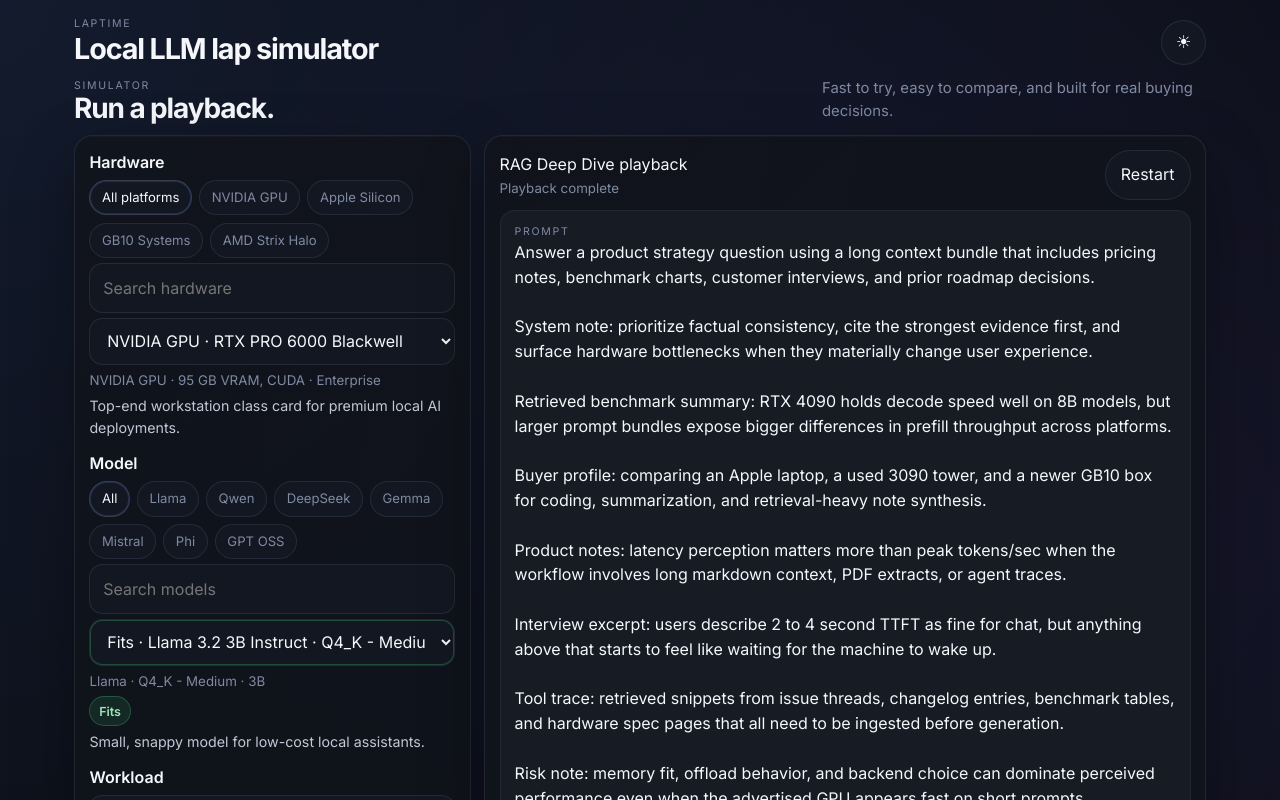
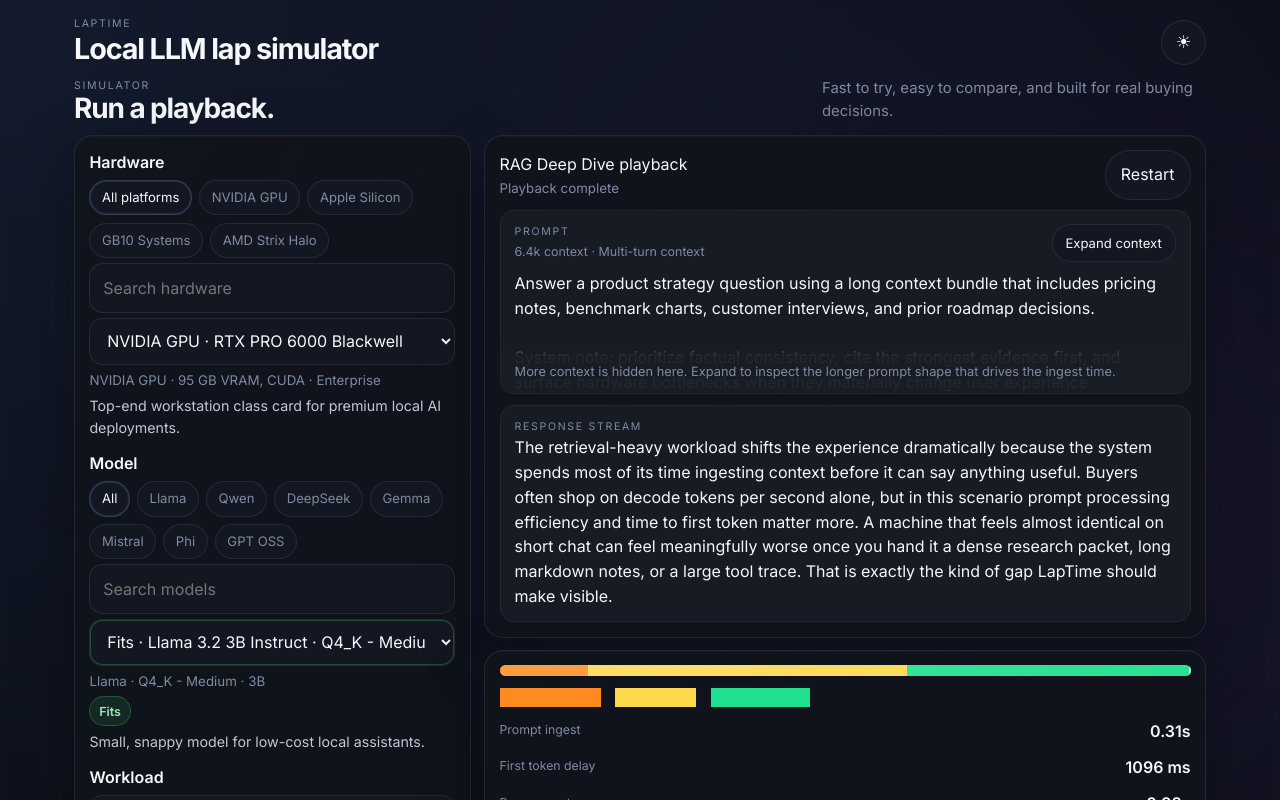
Before and after one commit to mcglothi/laptime, a React (Vite) app: page / in a window 1280 px wide. Shown: the top 800 px of the page. Built offline with nearby package versions, Linux system fonts and the light colour scheme.

Commit message:
Tighten prompt preview and brighten phase colors

```diff
--- a/src/App.css
+++ b/src/App.css
@@ -709,8 +709,46 @@
   font: inherit;
 }
 
+.prompt-toggle {
+  padding: 0.5rem 0.8rem;
+  font-size: 0.82rem;
+}
+
 .prompt-block {
   margin-bottom: 0.7rem;
+  position: relative;
+  overflow: hidden;
+}
+
+.prompt-block.collapsed {
+  max-height: 11.5rem;
+}
+
+.prompt-block.expanded {
+  max-height: none;
+}
+
+.prompt-block-header {
+  display: flex;
+  justify-content: space-between;
+  align-items: start;
+  gap: 0.8rem;
+  margin-bottom: 0.55rem;
+}
+
+.prompt-hint {
+  color: var(--text-soft);
+  font-size: 0.78rem;
+  margin-top: 0.15rem;
+}
+
+.prompt-fade-hint {
+  position: absolute;
+  inset: auto 0 0 0;
+  padding: 2.3rem 0.88rem 0.7rem;
+  background: linear-gradient(180deg, rgba(24, 28, 37, 0), var(--panel-soft) 46%);
+  color: var(--text-soft);
+  font-size: 0.8rem;
 }
 
 .response-block {
@@ -788,18 +826,18 @@
 }
 
 .phase-prefill {
-  background: var(--fit-tight-bg);
-  color: var(--fit-tight-text);
+  background: var(--phase-prefill);
+  color: var(--phase-prefill);
 }
 
 .phase-ttft {
-  background: var(--fit-warn-bg);
-  color: var(--fit-warn-text);
+  background: var(--phase-ttft);
+  color: var(--phase-ttft);
 }
 
 .phase-stream {
-  background: var(--fit-good-bg);
-  color: var(--fit-good-text);
+  background: var(--phase-stream);
+  color: var(--phase-stream);
 }
 
 .timeline-progress-overlay {
@@ -918,6 +956,10 @@
     height: 6px;
   }
 
+  .prompt-block-header {
+    display: grid;
+  }
+
   .response-block {
     min-height: 9.5rem;
   }
--- a/src/App.jsx
+++ b/src/App.jsx
@@ -295,6 +295,7 @@
     responseTokens: 220,
   })
   const [contextTokens, setContextTokens] = useState(workloadOptions[2].promptTokens)
+  const [isPromptExpanded, setIsPromptExpanded] = useState(false)
 
   const hardware = hardwareEntries.find((item) => item.id === hardwareId) ?? hardwareEntries[1]
   const model = modelOptions.find((item) => item.id === modelId) ?? modelOptions[0]
@@ -477,6 +478,8 @@
         contextTokens={contextTokens}
         setContextTokens={setContextTokens}
         formatTokenCount={formatTokenCount}
+        isPromptExpanded={isPromptExpanded}
+        setIsPromptExpanded={setIsPromptExpanded}
         customPreset={customPreset}
         setCustomPreset={setCustomPreset}
         metrics={metrics}
--- a/src/components/SimulatorSection.jsx
+++ b/src/components/SimulatorSection.jsx
@@ -35,6 +35,8 @@
   contextTokens,
   setContextTokens,
   formatTokenCount,
+  isPromptExpanded,
+  setIsPromptExpanded,
   customPreset,
   setCustomPreset,
   metrics,
@@ -230,6 +232,7 @@
                 if (nextWorkload) {
                   setContextTokens(nextWorkload.promptTokens)
                 }
+                setIsPromptExpanded(false)
                 restartSimulation()
               }}
             >
@@ -255,6 +258,7 @@
               value={contextTokens}
               onChange={(event) => {
                 setContextTokens(Number(event.target.value))
+                setIsPromptExpanded(false)
                 restartSimulation()
               }}
             />
@@ -365,9 +369,29 @@
               </button>
             </div>
 
-            <div className="prompt-block">
-              <div className="block-label">Prompt</div>
+            <div className={`prompt-block ${isPromptExpanded ? 'expanded' : 'collapsed'}`}>
+              <div className="prompt-block-header">
+                <div>
+                  <div className="block-label">Prompt</div>
+                  <div className="prompt-hint">
+                    {formatTokenCount(workload.promptTokens)} context · {workload.contextDescriptor}
+                  </div>
+                </div>
+                <button
+                  className="ghost-button prompt-toggle"
+                  type="button"
+                  onClick={() => setIsPromptExpanded((current) => !current)}
+                >
+                  {isPromptExpanded ? 'Collapse context' : 'Expand context'}
+                </button>
+              </div>
               <p>{workload.prompt}</p>
+              {!isPromptExpanded ? (
+                <div className="prompt-fade-hint">
+                  More context is hidden here. Expand to inspect the longer prompt shape that drives the
+                  ingest time.
+                </div>
+              ) : null}
             </div>
 
             <div className={`response-block ${fitAssessment.status === 'unfit' ? 'response-block-blocked' : ''}`}>
--- a/src/index.css
+++ b/src/index.css
@@ -18,6 +18,9 @@
   --text-soft: #7f8aa3;
   --accent: #5b8cff;
   --accent-strong: #7d6bff;
+  --phase-prefill: #ff8a1f;
+  --phase-ttft: #ffd84d;
+  --phase-stream: #1fe08f;
   --fit-good-bg: rgba(60, 179, 113, 0.14);
   --fit-good-border: rgba(60, 179, 113, 0.34);
   --fit-good-text: #9ee4b5;
@@ -51,6 +54,9 @@
   --text-soft: #7a8598;
   --accent: #336dff;
   --accent-strong: #6b52ff;
+  --phase-prefill: #f97316;
+  --phase-ttft: #facc15;
+  --phase-stream: #16a34a;
   --fit-good-bg: rgba(34, 197, 94, 0.11);
   --fit-good-border: rgba(34, 197, 94, 0.26);
   --fit-good-text: #137a3a;
```
